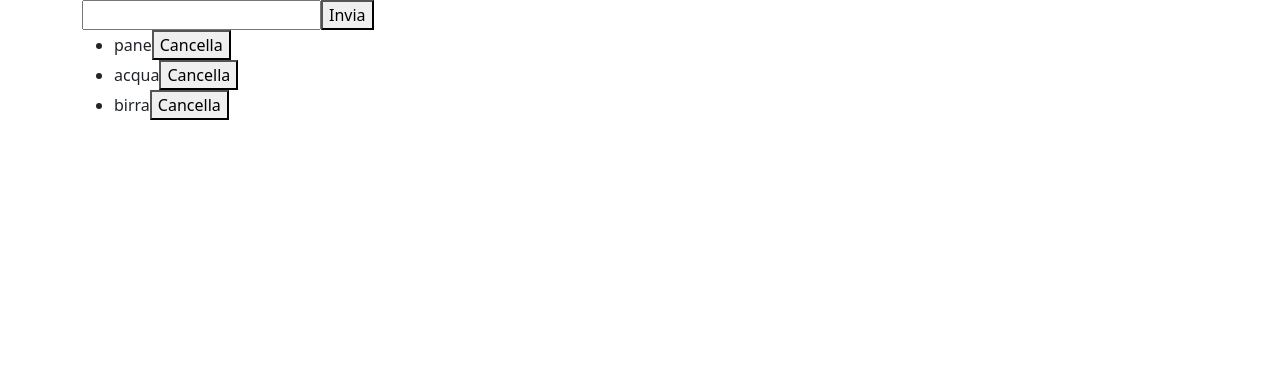
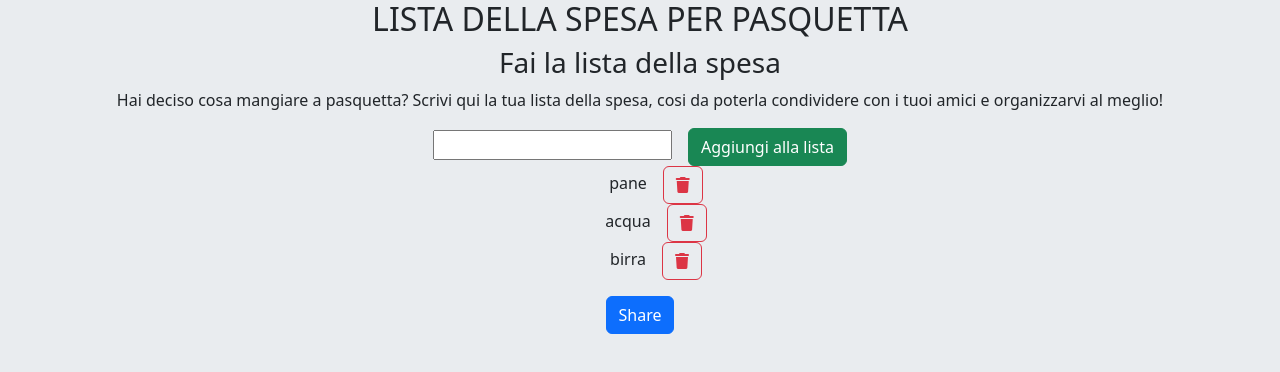
Before and after one commit to vitodepi16/vue-todolist, a plain HTML site: page index.html in a window 1280 px wide. Drawn offline with nearby package versions, Linux system fonts and the light colour scheme.

Commit message:
add style

```diff
--- a/css/style.css
+++ b/css/style.css
@@ -0,0 +1,3 @@
+ul{
+    list-style: none;
+}
--- a/index.html
+++ b/index.html
@@ -10,30 +10,39 @@
         <link rel="stylesheet" href="https://cdnjs.cloudflare.com/ajax/libs/font-awesome/6.3.0/css/all.min.css">
     <link rel="stylesheet" href="./css/style.css">
 </head>
-<body>
+<body class="bg-body-secondary">
 
 
     <div id="app">
-        <div class="container">
-
-            <input type="text" name="ingredient" id="ingredient" v-model="text" @keyup.enter="inserisci">
-            <button @click="inserisci">Invia</button>
-
-            <ul v-if="listSpesa.length > 0">
+        <div class="container text-center ">
+            <h2 >LISTA DELLA SPESA PER PASQUETTA</h2>
+<h3>Fai la lista della spesa</h3>
+<p>Hai deciso cosa mangiare a pasquetta? Scrivi qui la tua lista della spesa, cosi da poterla condividere con i tuoi amici e organizzarvi al meglio!</p>
+<div class="">
+    <input type="text" name="ingredient" id="ingredient" v-model="text" @keyup.enter="inserisci">
+    <button @click="inserisci()" class="btn btn-success ms-3">Aggiungi alla lista </button>
+<div class="">
+      <ul v-if="listSpesa.length > 0 " >
 
 
-                <li v-for="(item, index) in listSpesa" @click="completedAction(index)" :class="completed && 'alert alert-success'" >
+        <li v-for="(item, index) in listSpesa" @click="completedAction(index)" :class="item.done ? 'text-decoration-line-through': '' ">
+
+<div class="">
+    <span>{{item.text}}</span>
+            <button @click.stop="deleteItem(index)" class="btn btn-outline-danger ms-3 "><i class="fa-thin fa fa-trash"></i></button>
+</div>
 
 
-                    <span>{{item.name}}</span>
-                    <button @click="deleteItem(index)">Cancella</button>
+        </li>
+    </ul>
 
-                </li>
-            </ul>
+  <div class="btn btn-primary">Share</div>
+    </div>
 
+</div>
         </div>
 
-
+    </div>
     <script src="https://unpkg.com/vue@3/dist/vue.global.js"></script>
 
     <script src="./js/script.js"></script>
--- a/js/script.js
+++ b/js/script.js
@@ -13,38 +13,38 @@ createApp({
     data() {
         return {
             listSpesa: [{
-              name:  'pane',
-              completed: false
+              text:  'pane',
+              done: false
             },
             {
-              name: 'acqua',
-              completed: false
+              text: 'acqua',
+              done: false
             },
             {
-              name:  'birra',
-              completed: false
+              text:  'birra',
+              done: false
             }
             ],
-            newIngredient:'',
             text:'',
-            completed:'',
         }
       },
       methods: {
           inserisci(){
             const newItem = {
-              name : this.newIngredient,
-              complete: false,
+              text : this.text,
+              done: false,
             }
-            this.listSpesa.push(newItem)
+            this.listSpesa.push(newItem);
+            this.text = ''
 
           },
           deleteItem(index){
             this.listSpesa.splice(index, 1)
           },
           completedAction(index){
-            this.listSpesa[index].completed = true;
+            this.listSpesa[index].done = true;
           }
+
       }
 
 }
```
